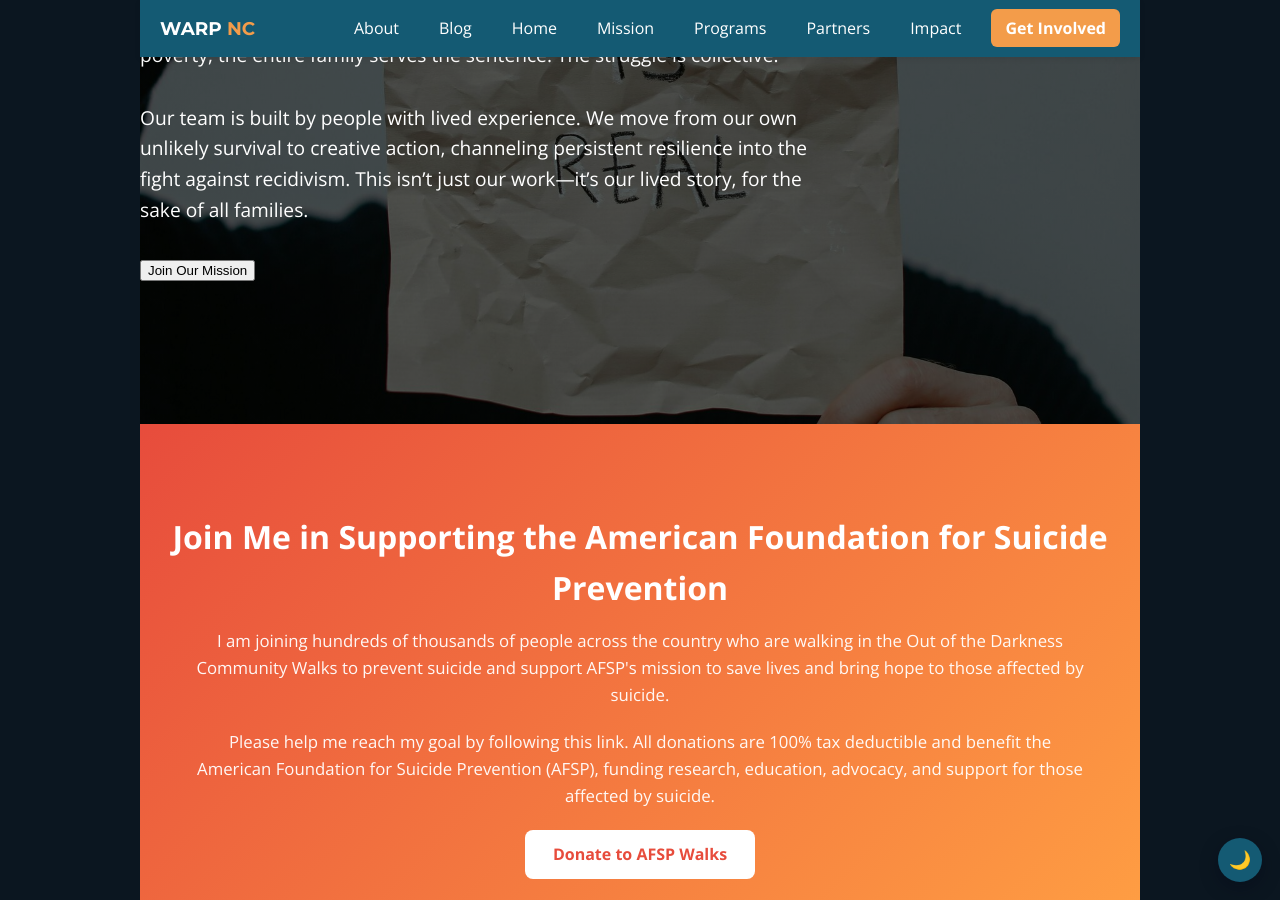
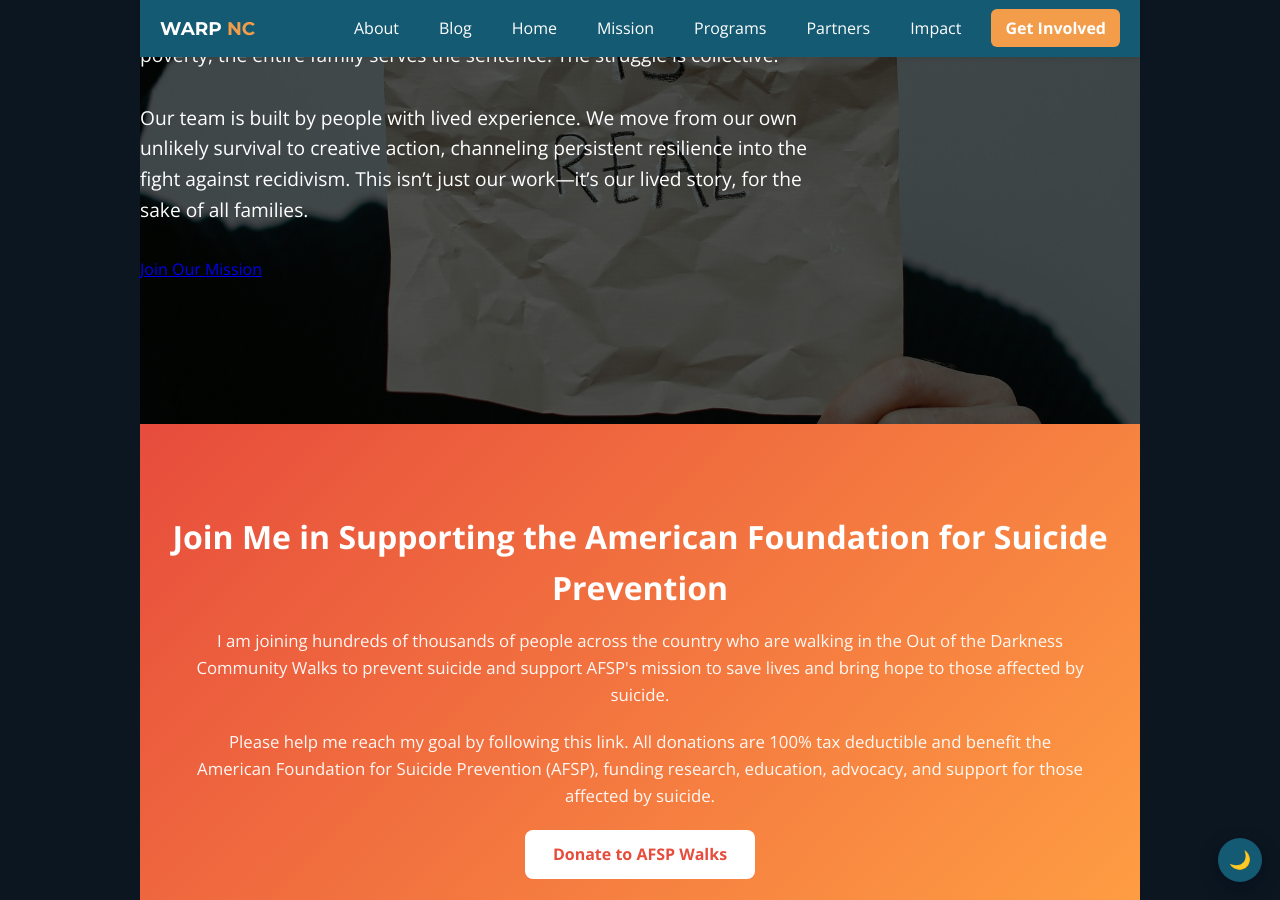
Before and after one commit to carlohutto/warp.github.io, a Jekyll site: the page index.html, which Jekyll copies as it is, in a window 1280 px wide and 900 px high, scrolled down 413 px. Built offline with Jekyll 4.4.1, drawn with Linux system fonts in a browser that asks for light colours.

Commit message:
Use accessible anchor buttons for 'Join Our Mission' and 'Our Partners' (role=button)

```diff
--- a/index.html
+++ b/index.html
@@ -51,7 +51,7 @@
 
                                 <p>Our team is built by people with lived experience. We move from our own unlikely survival to creative action, channeling persistent resilience into the fight against recidivism. This isn’t just our work—it’s our lived story, for the sake of all families.</p>
 
-                                <button class="btn" onclick="location.href='#contact'">Join Our Mission</button>
+                                <a href="#contact" class="btn" role="button">Join Our Mission</a>
             </div>
         </div>
     </section>
@@ -77,7 +77,7 @@
                     <h3>Together We Can Make a Difference</h3>
                     <p>At Working Against Recidivism & Poverty, we believe that sustainable change happens when communities, organizations, and government agencies work together. Our approach focuses on creating strategic partnerships that address both the immediate needs and systemic challenges faced by formerly incarcerated individuals.</p>
                     <p>By collaborating with employers, educational institutions, housing providers, and mental health services, we create comprehensive support networks that empower individuals to build stable, productive lives after incarceration.</p>
-                    <button class="btn" onclick="location.href='#partners'">Our Partners</button>
+                    <a href="#partners" class="btn" role="button">Our Partners</a>
                 </div>
                     <div class="mission-image">
                     <img src="assets/images/mission.jpg" alt="Community collaboration" loading="lazy" decoding="async">
```
